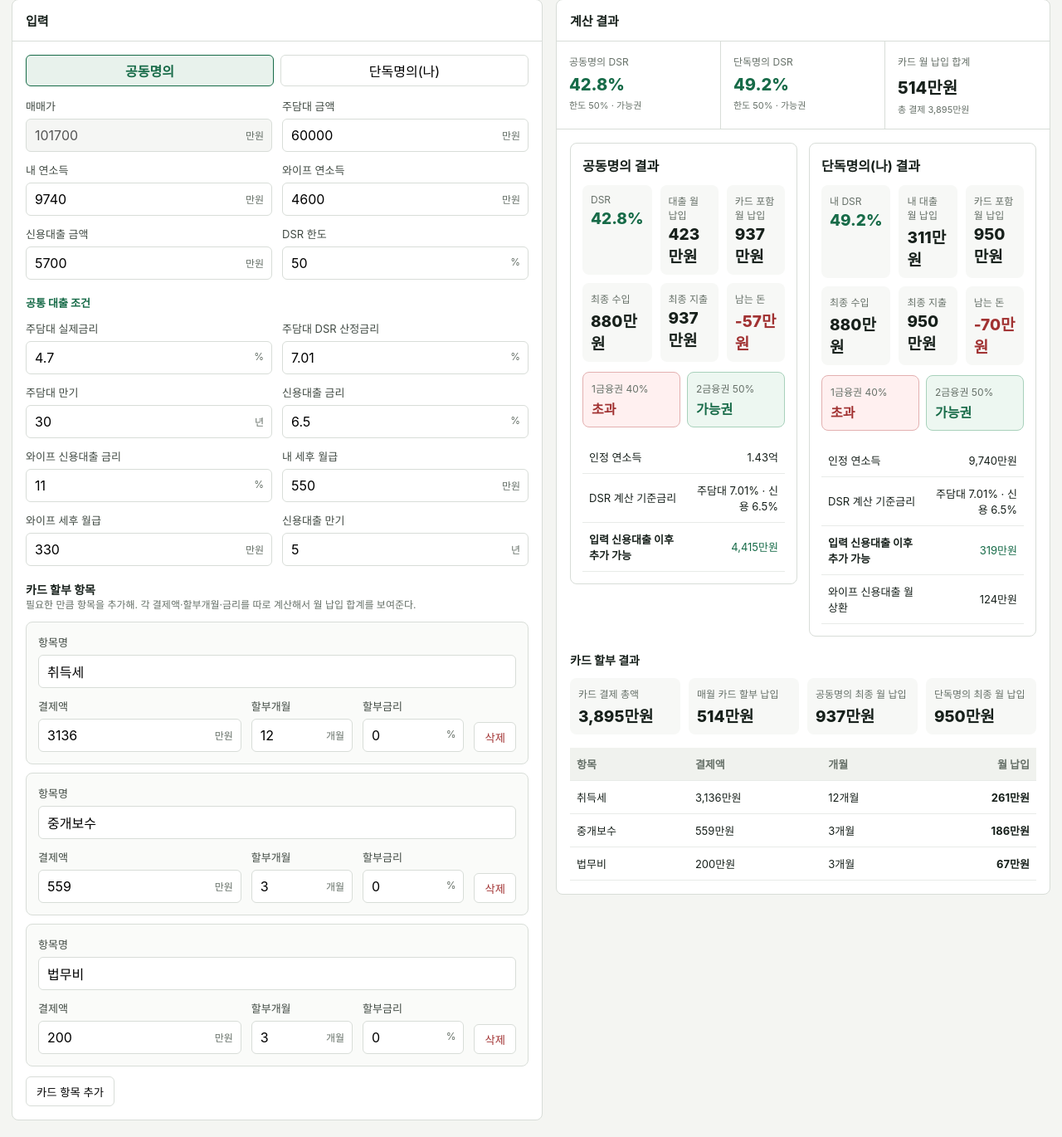
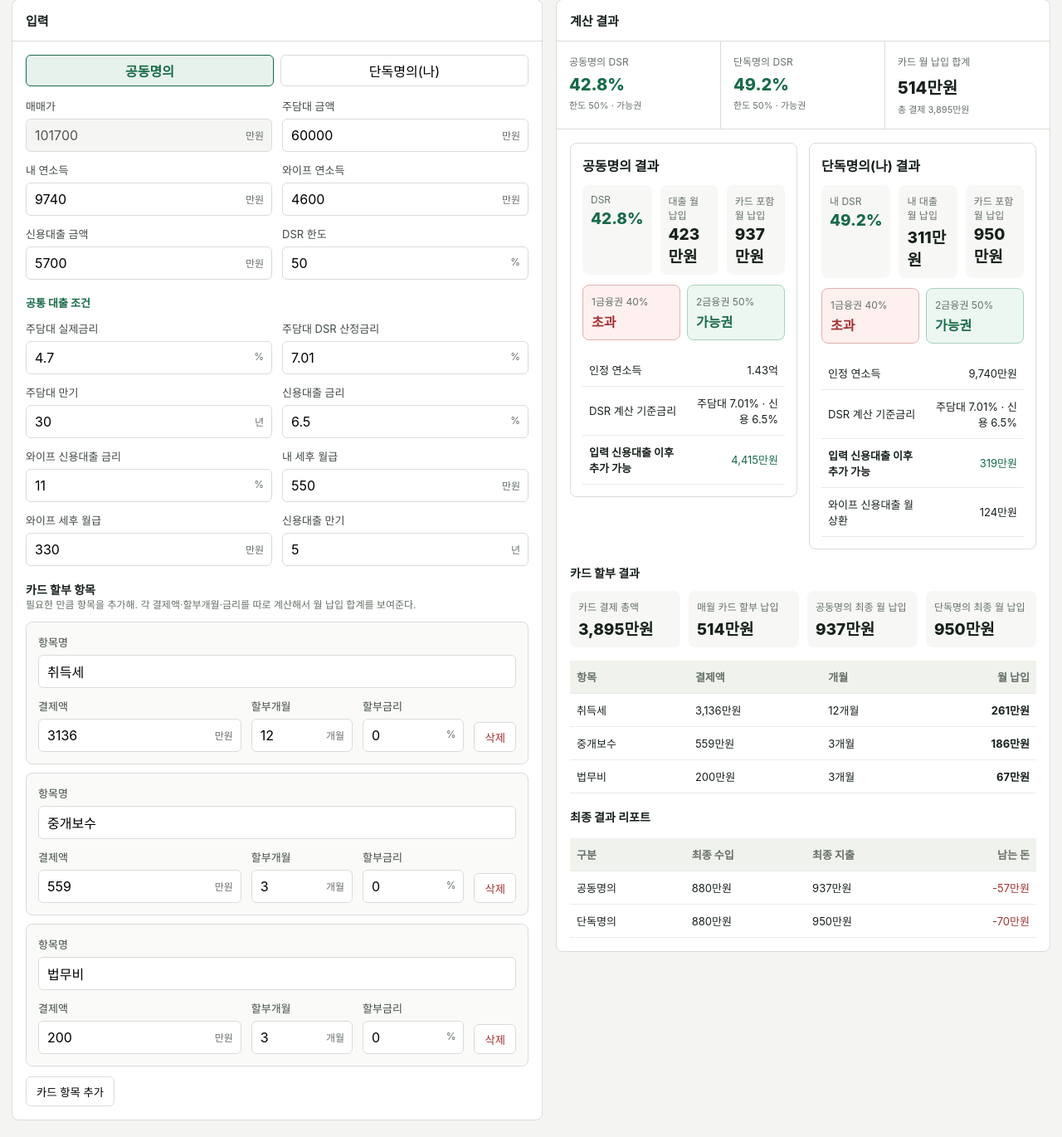
Before and after one commit to WantAirpod/house-ai, a Python web app: template src/home_decision_ai/templates/financing_calculator.html in a window 1280 px wide. Shown: the part 92-1462 px from the top of the page at 83% size. Run offline with Jinja, Linux system fonts and the light colour scheme; the template is opened without the code that fills it, so the values that code supplies are empty.

Commit message:
Move final report under card results

```diff
--- a/src/home_decision_ai/templates/financing_calculator.html
+++ b/src/home_decision_ai/templates/financing_calculator.html
@@ -215,9 +215,6 @@
                   <div class="pill"><div class="pill-label">DSR</div><div class="pill-value" id="joint-dsr-row">-</div></div>
                   <div class="pill"><div class="pill-label">대출 월 납입</div><div class="pill-value" id="joint-monthly-payment">-</div></div>
                   <div class="pill"><div class="pill-label">카드 포함 월 납입</div><div class="pill-value" id="joint-with-card-monthly">-</div></div>
-                  <div class="pill"><div class="pill-label">최종 수입</div><div class="pill-value" id="joint-final-income">-</div></div>
-                  <div class="pill"><div class="pill-label">최종 지출</div><div class="pill-value" id="joint-final-expense">-</div></div>
-                  <div class="pill"><div class="pill-label">남는 돈</div><div class="pill-value" id="joint-final-balance">-</div></div>
                 </div>
                 <div class="bank-judgement">
                   <div class="bank-box" id="joint-bank1-box"><div class="bank-title">1금융권 40%</div><div class="bank-result" id="joint-bank1">-</div></div>
@@ -238,9 +235,6 @@
                   <div class="pill"><div class="pill-label">내 DSR</div><div class="pill-value" id="solo-dsr-row">-</div></div>
                   <div class="pill"><div class="pill-label">내 대출 월 납입</div><div class="pill-value" id="solo-monthly-payment">-</div></div>
                   <div class="pill"><div class="pill-label">카드 포함 월 납입</div><div class="pill-value" id="solo-with-card-monthly">-</div></div>
-                  <div class="pill"><div class="pill-label">최종 수입</div><div class="pill-value" id="solo-final-income">-</div></div>
-                  <div class="pill"><div class="pill-label">최종 지출</div><div class="pill-value" id="solo-final-expense">-</div></div>
-                  <div class="pill"><div class="pill-label">남는 돈</div><div class="pill-value" id="solo-final-balance">-</div></div>
                 </div>
                 <div class="bank-judgement">
                   <div class="bank-box" id="solo-bank1-box"><div class="bank-title">1금융권 40%</div><div class="bank-result" id="solo-bank1">-</div></div>
@@ -267,6 +261,14 @@
             <table>
               <thead><tr><th>항목</th><th>결제액</th><th>개월</th><th>월 납입</th></tr></thead>
               <tbody id="card-results"></tbody>
+            </table>
+            <h3 class="section-title">최종 결과 리포트</h3>
+            <table>
+              <thead><tr><th>구분</th><th>최종 수입</th><th>최종 지출</th><th>남는 돈</th></tr></thead>
+              <tbody>
+                <tr><td>공동명의</td><td id="joint-final-income">-</td><td id="joint-final-expense">-</td><td id="joint-final-balance">-</td></tr>
+                <tr><td>단독명의</td><td id="solo-final-income">-</td><td id="solo-final-expense">-</td><td id="solo-final-balance">-</td></tr>
+              </tbody>
             </table>
             <div id="warnings"></div>
           </div>
@@ -537,11 +539,11 @@
         document.getElementById("joint-final-income").textContent = compactWon(netMonthlyIncome);
         document.getElementById("joint-final-expense").textContent = compactWon(jointFinalExpense);
         document.getElementById("joint-final-balance").textContent = compactWon(jointBalance);
-        document.getElementById("joint-final-balance").className = `pill-value ${jointBalance >= 0 ? "ok" : "danger"}`;
+        document.getElementById("joint-final-balance").className = jointBalance >= 0 ? "ok" : "danger";
         document.getElementById("solo-final-income").textContent = compactWon(netMonthlyIncome);
         document.getElementById("solo-final-expense").textContent = compactWon(soloFinalExpense);
         document.getElementById("solo-final-balance").textContent = compactWon(soloBalance);
-        document.getElementById("solo-final-balance").className = `pill-value ${soloBalance >= 0 ? "ok" : "danger"}`;
+        document.getElementById("solo-final-balance").className = soloBalance >= 0 ? "ok" : "danger";
         document.getElementById("joint-final-monthly-total").textContent = compactWon(joint.monthlyPayment + cardMonthly);
         document.getElementById("solo-final-monthly-total").textContent = compactWon(solo.monthlyPayment + spouseCreditMonthly + cardMonthly);
 
```
